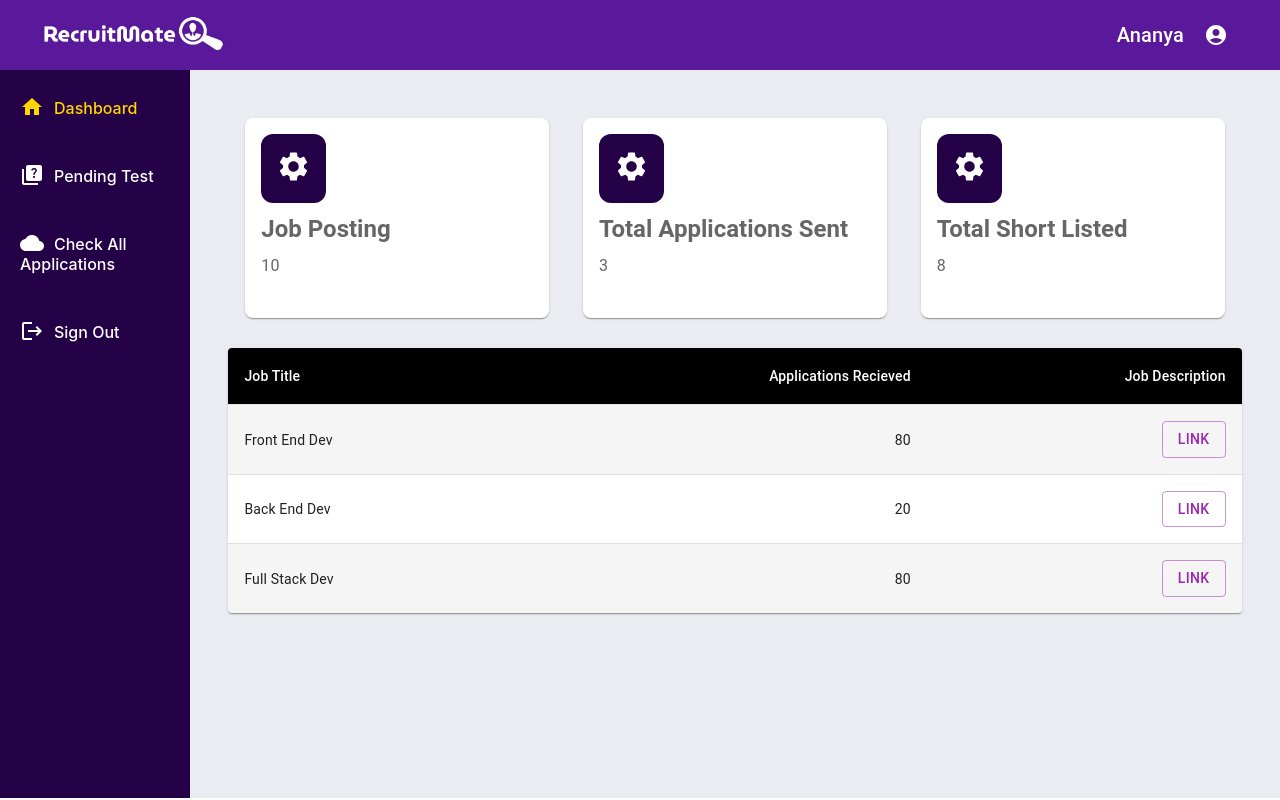
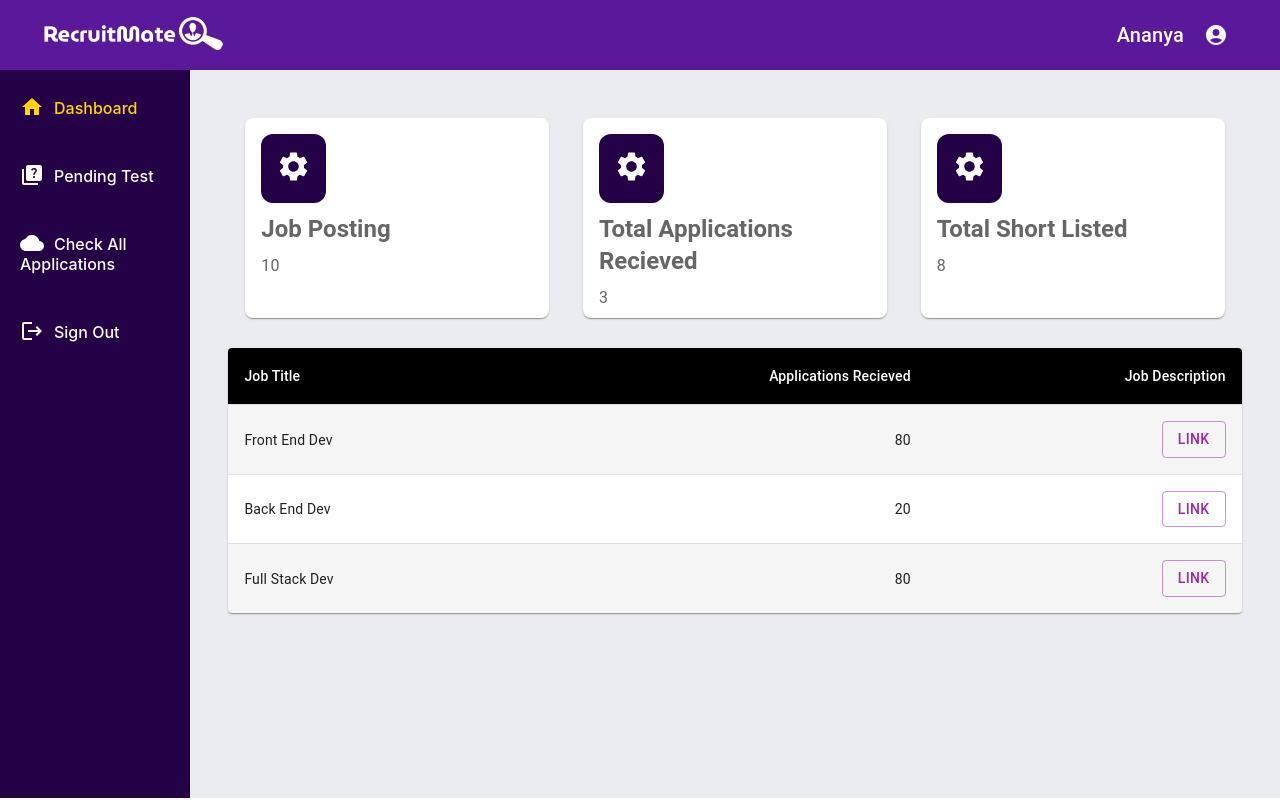
Before and after one commit to AngadSinghKataria/InterviewHelp, a React (Create React App) app: page /recruiter in a window 1280 px wide. Built offline with nearby package versions, Linux system fonts and the light colour scheme.

Commit message:
changess

```diff
--- a/src/Pages/dashboardRecruit.js
+++ b/src/Pages/dashboardRecruit.js
@@ -309,7 +309,7 @@ export default function DashboardAdmin() {
                                         <Settings fontSize="large" />
                                     </Box>
                                     <Typography variant="h5" color="text.secondary" sx={{ fontWeight: "bold" }} gutterBottom>
-                                        Total Applications Sent
+                                        Total Applications Recieved
                                     </Typography>
                                     <Typography sx={{ mb: 1.5 }} color="text.secondary">
                                         3
```
Also changed, not shown: 1 other file (tests, documents, lock files or other folders).
